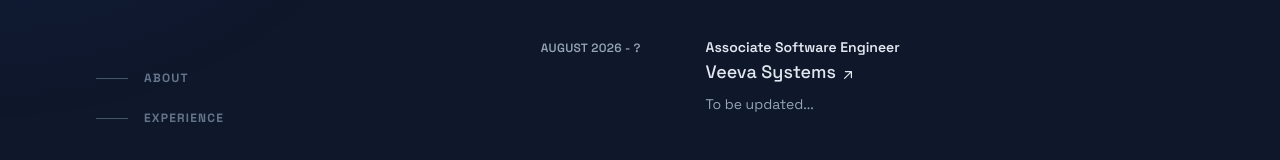
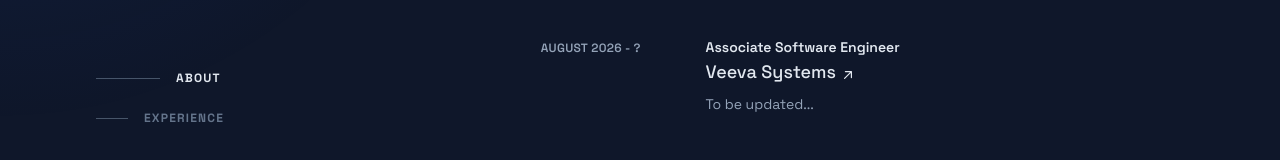
Before and after one commit to AkshatAdsule/AkshatAdsule.github.io, a Next.js app: page / in a window 1280 px wide. Shown: the part 358-518 px from the top of the page. Built offline with nearby package versions, Linux system fonts and the light colour scheme.

Commit message:
expand/close header links based on scroll

```diff
--- a/app/_components/header.tsx
+++ b/app/_components/header.tsx
@@ -1,9 +1,32 @@
+"use client";
+
+import { useEffect, useState } from "react";
 import { Aperture } from "./icons/aperture";
 import { Github } from "./icons/github";
 import { LinkedIn } from "./icons/linkedin";
 import { Unsplash } from "./icons/unsplash";
 
 export function Header() {
+	const [activeSection, setActiveSection] = useState("about");
+
+	useEffect(() => {
+		const sections = document.querySelectorAll("section[id]");
+		const observer = new IntersectionObserver(
+			(entries) => {
+				entries.forEach((entry) => {
+					if (entry.isIntersecting) {
+						setActiveSection(entry.target.id);
+					}
+				});
+			},
+			{ rootMargin: "-20% 0px -60% 0px" },
+		);
+
+		sections.forEach((section) => observer.observe(section));
+
+		return () => observer.disconnect();
+	}, []);
+
 	return (
 		<header className="lg:sticky lg:top-0 lg:flex lg:max-h-screen lg:w-1/2 lg:flex-col lg:justify-between lg:py-24">
 			<div>
@@ -30,17 +53,38 @@
 				<nav className="nav hidden lg:block">
 					<ul className="mt-16 w-max">
 						<a className="group flex items-center py-3" href="#about">
-              <span className="nav-indicator mr-4 h-px w-8 bg-slate-600 transition-all group-hover:w-16 group-hover:bg-slate-200 group-focus-visible:w-16 group-focus-visible:bg-slate-200 motion-reduce:transition-none"></span>
-              <span className="nav-text text-xs font-bold uppercase tracking-widest text-slate-500 group-hover:text-slate-200 group-focus-visible:text-slate-200">
+							<span
+								className={`nav-indicator mr-4 h-px bg-slate-600 transition-all motion-reduce:transition-none ${
+									activeSection === "about"
+										? "w-16 bg-slate-200"
+										: "w-8 group-hover:w-16 group-hover:bg-slate-200 group-focus-visible:w-16 group-focus-visible:bg-slate-200"
+								}`}
+							></span>
+							<span
+								className={`nav-text text-xs font-bold uppercase tracking-widest ${
+									activeSection === "about"
+										? "text-slate-200"
+										: "text-slate-500 group-hover:text-slate-200 group-focus-visible:text-slate-200"
+								}`}
+							>
 								About
 							</span>
 						</a>
-            <a
-              className="group flex items-center py-3 active"
-              href="#experience"
+						<a className="group flex items-center py-3" href="#experience">
+							<span
+								className={`nav-indicator mr-4 h-px bg-slate-600 transition-all motion-reduce:transition-none ${
+									activeSection === "experience"
+										? "w-16 bg-slate-200"
+										: "w-8 group-hover:w-16 group-hover:bg-slate-200 group-focus-visible:w-16 group-focus-visible:bg-slate-200"
+								}`}
+							></span>
+							<span
+								className={`nav-text text-xs font-bold uppercase tracking-widest ${
+									activeSection === "experience"
+										? "text-slate-200"
+										: "text-slate-500 group-hover:text-slate-200 group-focus-visible:text-slate-200"
+								}`}
 							>
-              <span className="nav-indicator mr-4 h-px w-8 bg-slate-600 transition-all group-hover:w-16 group-hover:bg-slate-200 group-focus-visible:w-16 group-focus-visible:bg-slate-200 motion-reduce:transition-none"></span>
-              <span className="nav-text text-xs font-bold uppercase tracking-widest text-slate-500 group-hover:text-slate-200 group-focus-visible:text-slate-200">
 								experience
 							</span>
 						</a>
```
Lines whose indentation alone changed are shown as unchanged.
